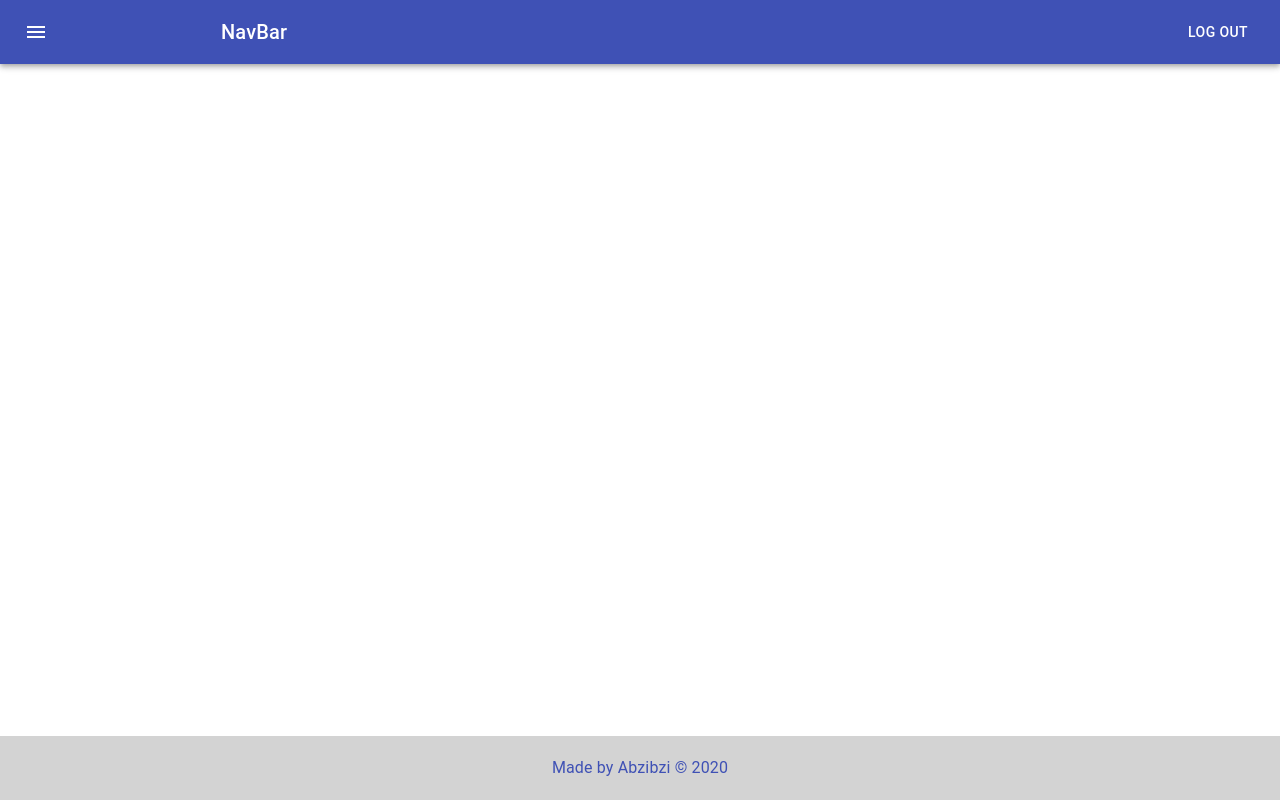
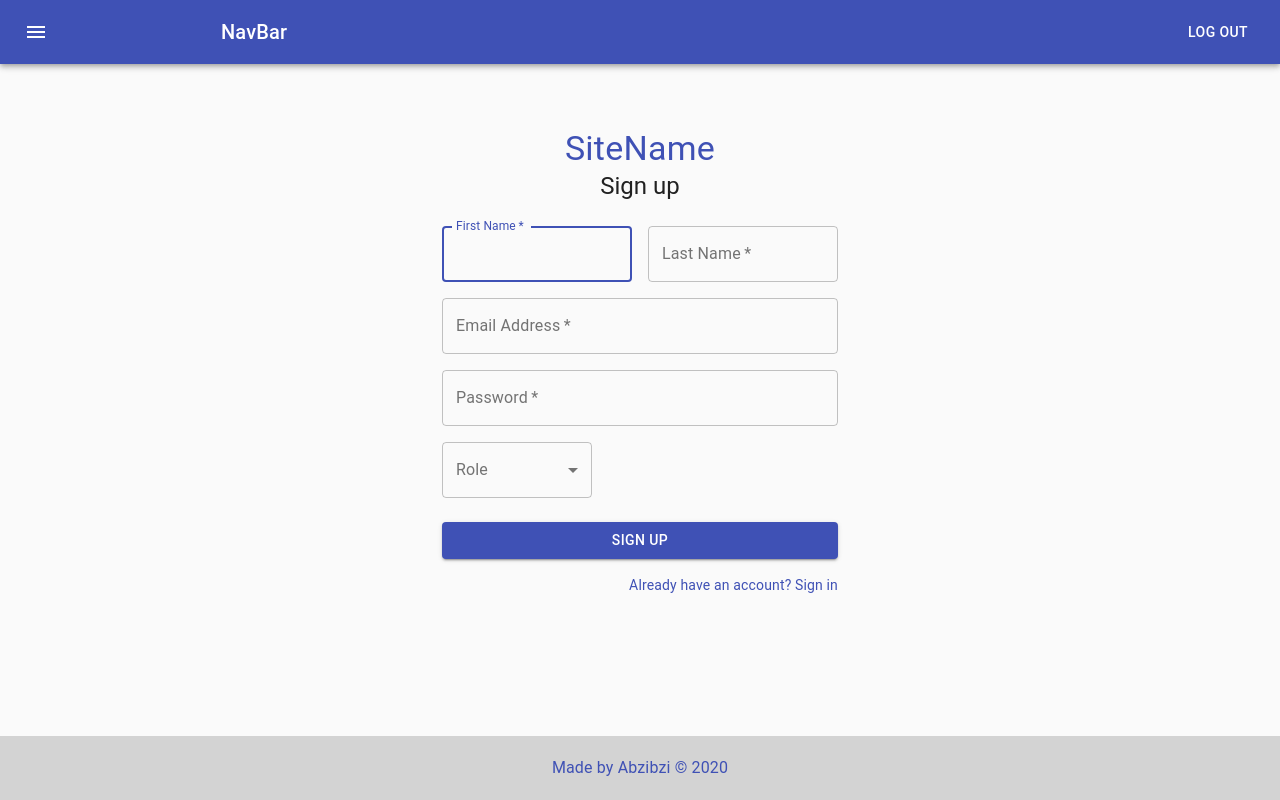
Before and after one commit to AbziBzi/JobOffers_API, a React (Create React App) app in the folder front/: page /register in a window 1280 px wide. Built offline with nearby package versions, Linux system fonts and the light colour scheme.

Commit message:
added redirecting from login to jobs

```diff
--- a/front/src/App.js
+++ b/front/src/App.js
@@ -5,6 +5,7 @@ import CompaniesPage from './pages/CompaniesPage';
 import CompanyPage from './pages/CompanyPage';
 import NavBar from './components/NavBar'
 import SignInPage from './pages/SignInPage'
+import SignUpPage from './pages/SignUpPage'
 import Footer from './components/Footer'
 import './App.css';
 
@@ -20,6 +21,7 @@ function App() {
           <Route path="/companies/:id" exact component={CompanyPage} />
           <Route path="/jobs" exact component={JobOfferList} />
           <Route path="/login" exact component={SignInPage} />
+          <Route path="/register" exact component={SignUpPage} />
         </Switch>
       </section>
       <footer>
--- a/front/src/components/JobOfferList.js
+++ b/front/src/components/JobOfferList.js
@@ -18,7 +18,7 @@ function JobOfferList() {
   const [jobOffers, setJobOffers] = useState([]);
 
   useEffect(() => {
-    fetch("http://3.124.191.230:3030/api/jobOffers", {
+    fetch("http://localhost:3033/api/jobOffers", {
       method: 'GET',
       mode: 'cors',
       headers: {
@@ -52,7 +52,7 @@ function JobOfferList() {
               className={classes.jobOfferCard}>
               <JobOfferCard offer={item}
                 company={item.company}
-                            experience={item.experience}/>
+                experience={item.experience} />
             </div>
           ))}
         </Box>
--- a/front/src/pages/SignInPage.js
+++ b/front/src/pages/SignInPage.js
@@ -1,11 +1,8 @@
-import React, { useEffect, useState, useContext } from 'react';
+import React, { useState, useContext } from 'react';
+import { useHistory } from "react-router-dom";
 import Button from '@material-ui/core/Button';
 import CssBaseline from '@material-ui/core/CssBaseline';
 import TextField from '@material-ui/core/TextField';
-import InputLabel from "@material-ui/core/InputLabel";
-import Select from "@material-ui/core/Select";
-import MenuItem from "@material-ui/core/MenuItem";
-import FormControl from "@material-ui/core/FormControl";
 import Link from '@material-ui/core/Link';
 import Grid from '@material-ui/core/Grid';
 import Typography from '@material-ui/core/Typography';
@@ -44,7 +41,7 @@ function SignInPage() {
     const [token, setToken] = useState("")
     const classes = useStyles();
     const user = useContext(UserContext)
-
+    const history = useHistory();
     const onLogin = () => {
         const bodyJSON = JSON.stringify({ email: email, password: password })
         fetch("http://localhost:3033/api/login", {
@@ -75,6 +72,7 @@ function SignInPage() {
                 user.setId(jsonResponse.id)
                 user.setRoleId(jsonResponse.role_id)
                 console.log(user)
+                history.push('/jobs')
             })
             .catch(error => console.log(error))
     }
@@ -125,7 +123,7 @@ function SignInPage() {
                     </Button>
                 <Grid container>
                     <Grid item>
-                        <Link href="/signup" variant="body2">
+                        <Link href="/register" variant="body2">
                             {"Don't have an account? Sign Up"}
                         </Link>
                     </Grid>
--- a/front/src/pages/SignUpPage.js
+++ b/front/src/pages/SignUpPage.js
@@ -124,7 +124,7 @@ function SignUpPage() {
                     </Button>
                     <Grid container justify="flex-end">
                         <Grid item>
-                            <Link href="#" variant="body2">
+                            <Link href="/login  " variant="body2">
                                 Already have an account? Sign in
                             </Link>
                         </Grid>
```
Also changed, not shown: 1 other file (tests, documents, lock files or other folders). Lines whose indentation alone changed are shown as unchanged.
